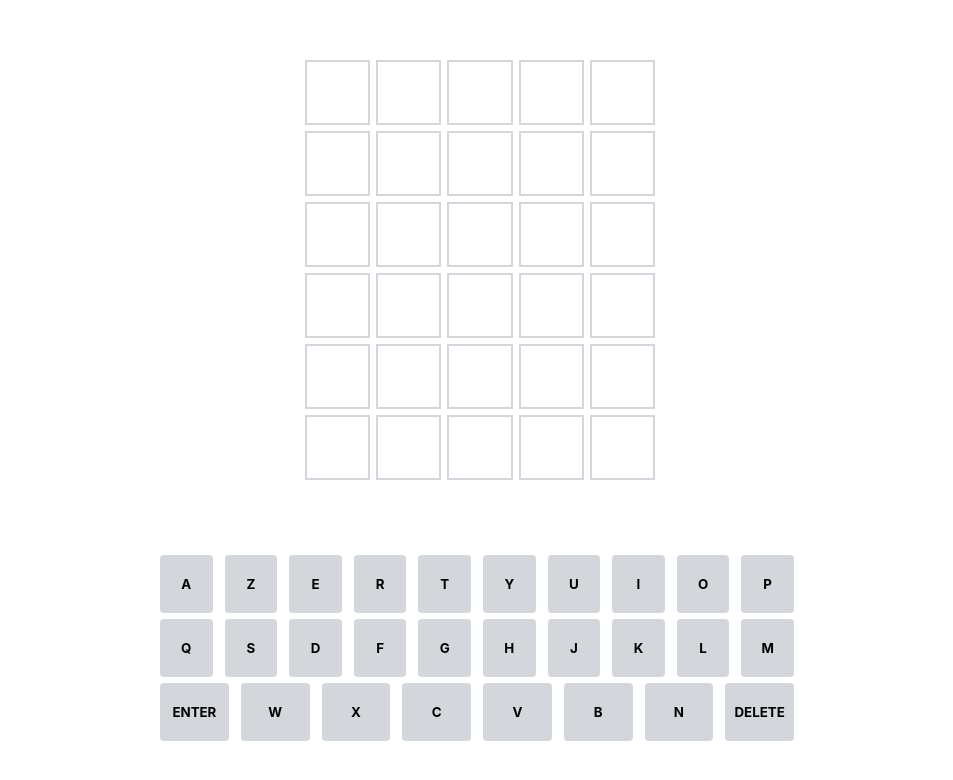
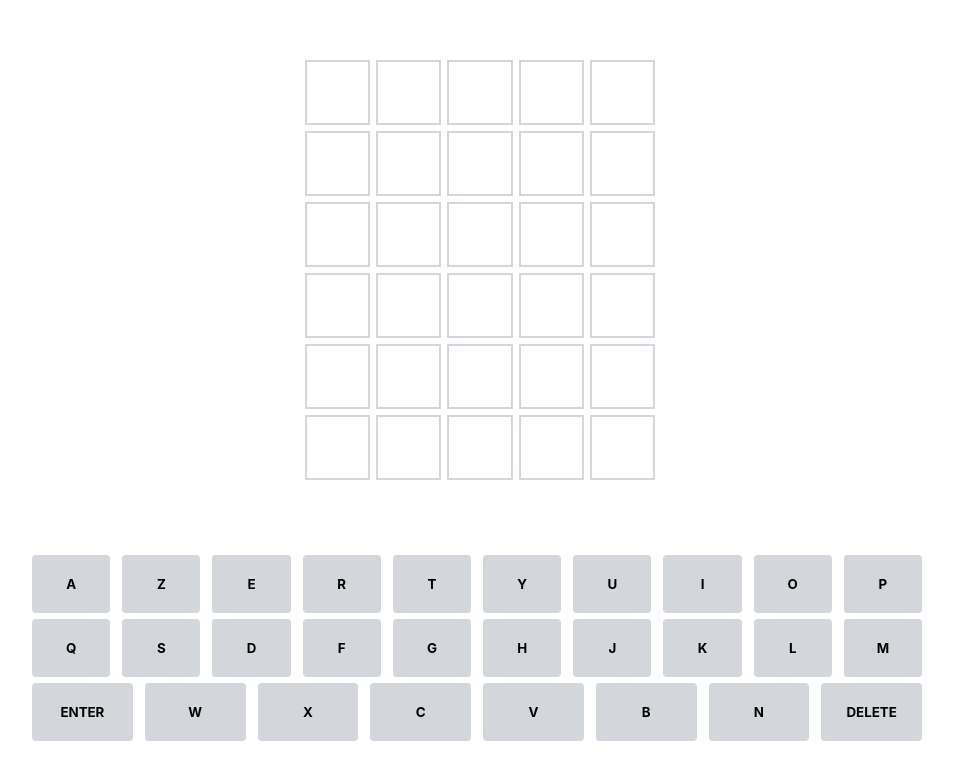
Before and after one commit to RomainVenel/WordleReact, a React (Create React App) app: page / in a window 1280 px wide. Shown: the top 780 px of the page, without its empty margins (160-1113 px from the left). Built offline with nearby package versions, Linux system fonts and the light colour scheme.

Commit message:
Color orange added

```diff
--- a/src/components/Grid/Grid.scss
+++ b/src/components/Grid/Grid.scss
@@ -34,6 +34,13 @@
     }
   }
 
+  .orange {
+    background-color: #f5793a;
+    .letter {
+      color: white;
+    }
+  }
+
   .letter {
     width: 100%;
     display: inline-flex;
--- a/src/components/Keyboard/Key.jsx
+++ b/src/components/Keyboard/Key.jsx
@@ -32,6 +32,8 @@ function Key(props) {
         testedWord.map((letter, index) => {
             if (letter === randomWord[index]) {
                 colorArray[index] = 'green';
+            } else if (randomWord.indexOf(letter) >= 0) {
+                colorArray[index] = 'orange';
             } else {
                 colorArray[index] = 'grey';
             }
--- a/src/components/Keyboard/Keyboard.scss
+++ b/src/components/Keyboard/Keyboard.scss
@@ -4,7 +4,7 @@
 
   .rowKeyboard {
     display: flex;
-    width: 50vw;
+    width: 70vw;
     gap: 6px;
     margin-top: 6px;
   }
```
